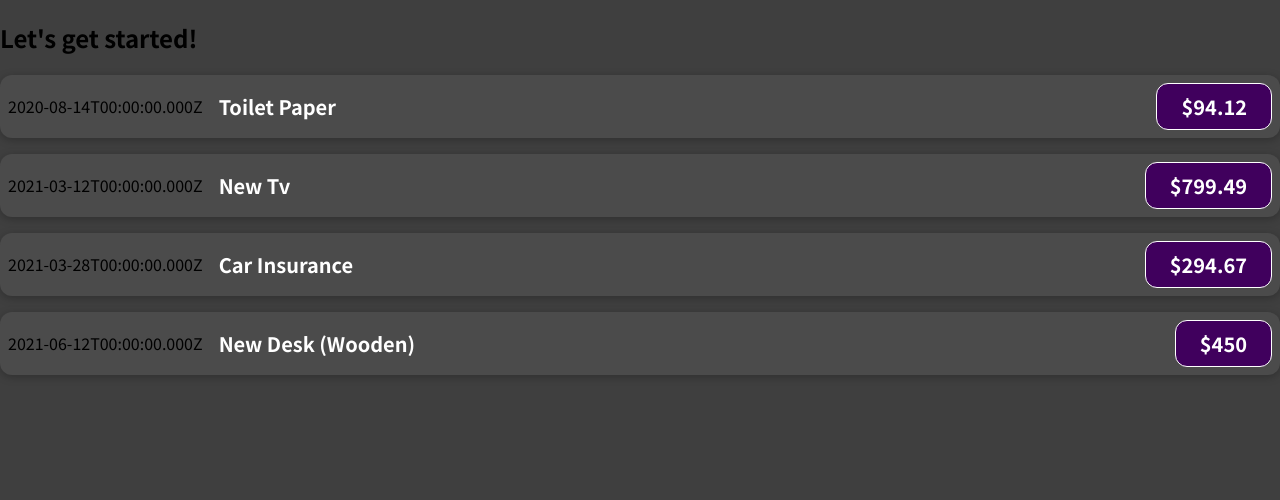
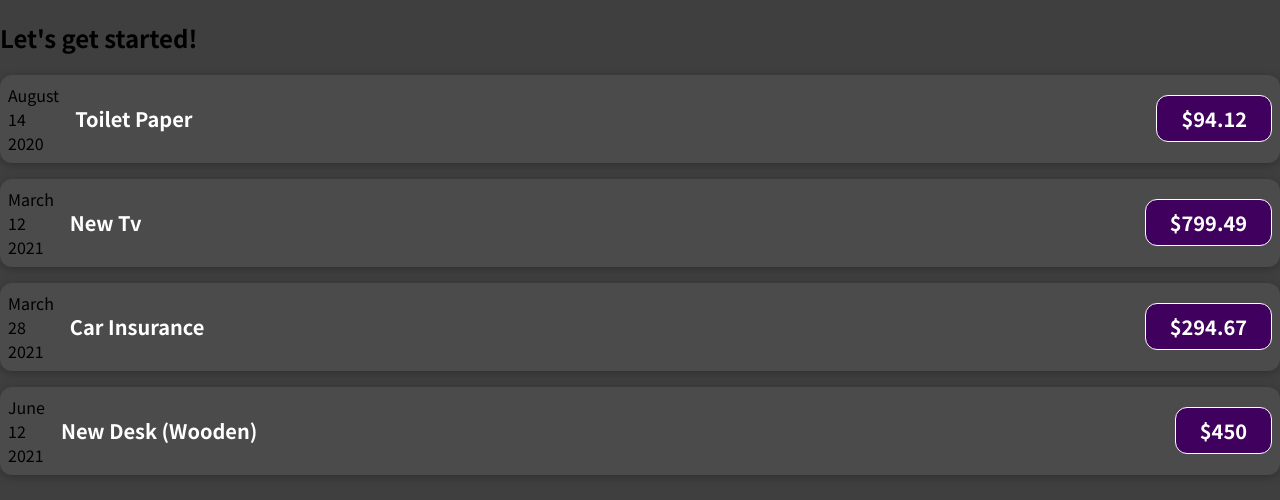
Before and after one commit to Detemann/reactcourse, a JavaScript app in the folder 01-starting-setup/: page / in a window 1280 px wide. Shown: the top 500 px of the page. Built offline with nearby package versions, Linux system fonts and the light colour scheme.

Commit message:
split components

```diff
--- /dev/null
+++ b/01-starting-setup/src/components/ExpenseDate.js
@@ -0,0 +1,15 @@
+function ExpenseDate(props) {
+  const day = props.date.toLocaleString("en-US", { day: "2-digit" });
+  const month = props.date.toLocaleString("en-US", { month: "long" });
+  const year = props.date.getFullYear();
+
+  return (
+    <div>
+      <div>{month}</div>
+      <div>{day}</div>
+      <div>{year}</div>
+    </div>
+  );
+}
+
+export default ExpenseDate;
--- a/01-starting-setup/src/components/ExpenseItem.js
+++ b/01-starting-setup/src/components/ExpenseItem.js
@@ -1,9 +1,10 @@
 import "./ExpenseItem.css";
+import ExpenseDate from "./ExpenseDate";
 
 function ExpenseItem(props) {
   return (
     <div className="expense-item">
-      <div>{props.date.toISOString()}</div>
+      <ExpenseDate date={props.date}/>
       <div className="expense-item__description">
         <h2>{props.title}</h2>
       </div>
```
